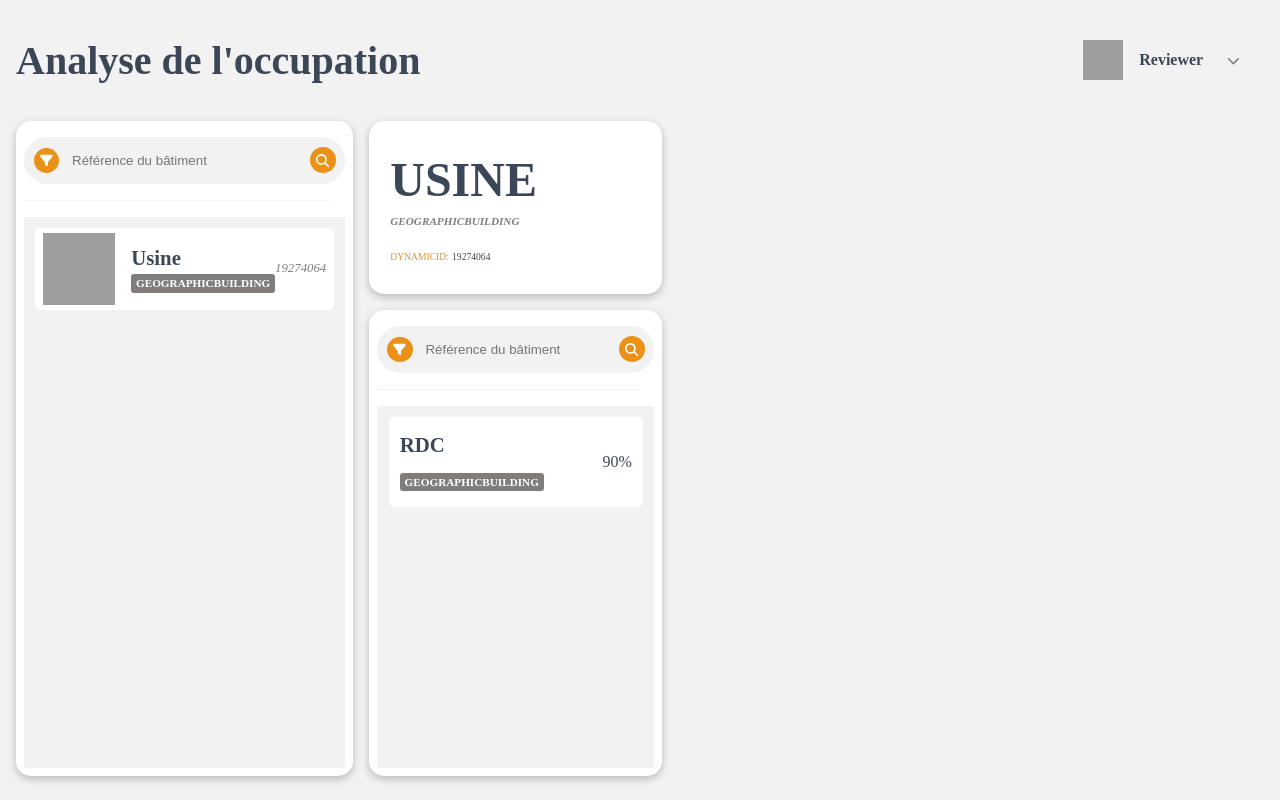
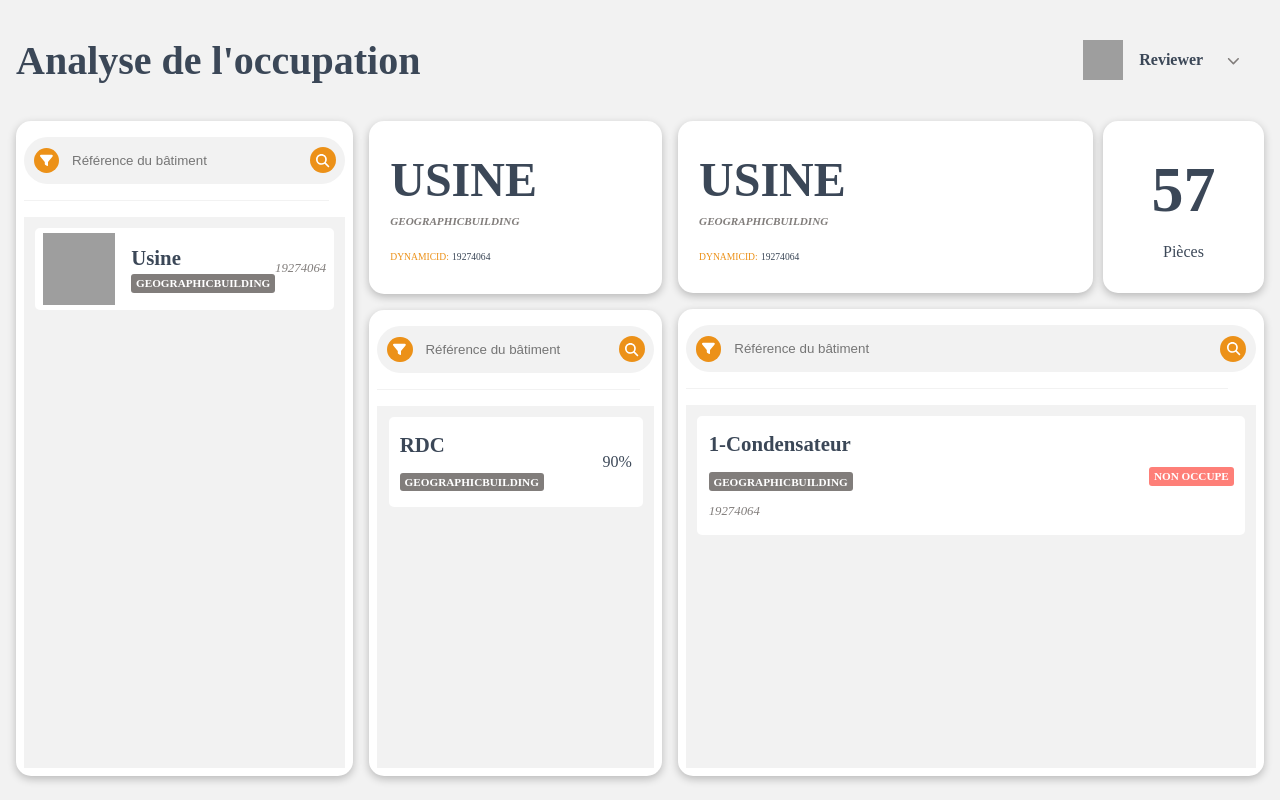
Before and after one commit to jinseosung/test-spinalcom, a Vue app: page / in a window 1280 px wide. Built offline with nearby package versions, Linux system fonts and the light colour scheme; grey boxes are pictures that could not be loaded.

Commit message:
add RoomList.vue and RoomCountCard.vue

```diff
--- /dev/null
+++ b/src/components/RoomCountCard.vue
@@ -0,0 +1,32 @@
+<template>
+  <div class="piece-card__container">
+    <div class="piece-card__title">57</div>
+    <span class="piece-card__description">Pièces</span>
+  </div>
+</template>
+<script>
+export default {
+  name: "RoomCountCard",
+};
+</script>
+<style>
+.piece-card__container {
+  display: flex;
+  flex-direction: column;
+  justify-content: center;
+  align-items: center;
+  gap: 1rem;
+  border-radius: var(--border-radius-md);
+  background-color: var(--color-white);
+  box-shadow: var(--box-shadow);
+}
+
+.piece-card__title {
+  font-size: 4rem;
+  font-weight: 600;
+}
+
+.piece-card__description {
+  font-size: 1rem;
+}
+</style>
--- /dev/null
+++ b/src/components/RoomList.vue
@@ -0,0 +1,105 @@
+<template>
+  <div class="roomList__container">
+    <div class="roomList__nameCards">
+      <NameCard class="roomList__nameCard" />
+      <RoomCountCard class="roomList__roomCountCard" />
+    </div>
+    <AppFilter class="roomList__appFilter">
+      <li class="roomList__appFilter-container">
+        <div class="roomList__appFilter-content">
+          <div class="roomList__appFilter-name">1-Condensateur</div>
+          <span class="roomList__appFilter-type">geographicbuilding</span>
+          <span class="roomList__appFilter-dynamic-id">19274064</span>
+        </div>
+        <div class="roomList__appFilter-occupancy-container">
+          <span class="roomList__appFilter-occupancy">non occupe</span>
+        </div>
+      </li>
+    </AppFilter>
+  </div>
+</template>
+
+<script>
+import RoomCountCard from "./RoomCountCard.vue";
+
+export default { name: "RoomList", components: { RoomCountCard } };
+</script>
+
+<style scoped>
+.roomList__container {
+  display: flex;
+  flex-direction: column;
+  gap: 1rem;
+}
+
+.roomList__nameCards {
+  display: flex;
+  flex: 27%;
+  gap: 0.6rem;
+}
+
+.roomList__nameCard {
+  width: 72%;
+}
+
+.roomList__roomCountCard {
+  width: 28%;
+}
+
+.roomList__appFilter {
+  flex: 73%;
+}
+
+.roomList__appFilter-container {
+  width: 100%;
+  display: flex;
+  justify-content: space-between;
+  align-items: center;
+  padding: 1rem 0.7rem;
+  background-color: var(--color-white);
+  border-radius: var(--border-radius-sm);
+}
+
+.roomList__appFilter-content {
+  display: flex;
+  flex-direction: column;
+  align-items: flex-start;
+  gap: 0.8rem;
+}
+
+.roomList__appFilter-name {
+  font-size: 1.3rem;
+  font-weight: 600;
+  margin-bottom: 0.2rem;
+  color: var(--color-font);
+}
+
+.roomList__appFilter-type,
+.roomList__appFilter-occupancy {
+  padding: 0.2rem 0.3rem;
+  font-size: 0.7rem;
+  font-weight: 600;
+  text-transform: uppercase;
+  color: var(--color-white);
+  border-radius: var(--border-radius-xs);
+}
+
+.roomList__appFilter-type {
+  background-color: var(--color-dark-grey);
+}
+
+.roomList__appFilter-dynamic-id {
+  color: var(--color-dark-grey);
+  font-style: italic;
+  font-size: 0.8rem;
+}
+
+.roomList__appFilter-occupancy-container {
+  min-width: 11%;
+  align-items: center;
+}
+
+.roomList__appFilter-occupancy {
+  background-color: var(--color-pink);
+}
+</style>
--- a/src/views/OccupancyPage.vue
+++ b/src/views/OccupancyPage.vue
@@ -2,16 +2,18 @@
   <div class="occupancyPage__container">
     <BuildingList />
     <FloorList />
+    <RoomList />
   </div>
 </template>
 
 <script>
 import BuildingList from "@/components/BuildingList.vue";
 import FloorList from "@/components/FloorList.vue";
+import RoomList from "@/components/RoomList.vue";
 
 export default {
   name: "OccupancyPage",
-  components: { BuildingList, FloorList },
+  components: { BuildingList, FloorList, RoomList },
 };
 </script>
 
```
